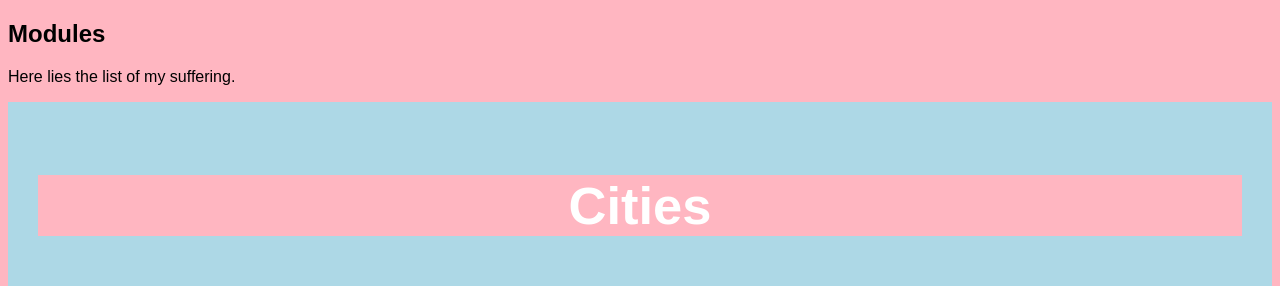
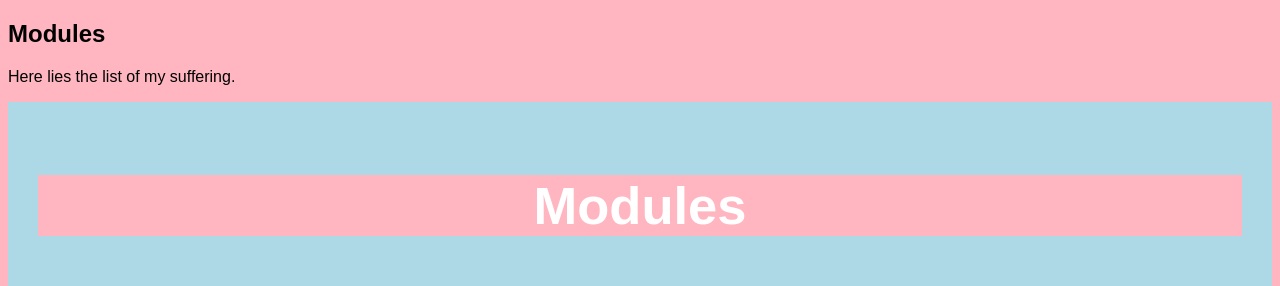
Before and after one commit to jtran4/layout, a plain HTML site: page modules.html in a window 1280 px wide. Shown: the top 286 px of the page. Drawn offline with Linux system fonts and the light colour scheme.

Commit message:
Update modules.html

```diff
--- a/modules.html
+++ b/modules.html
@@ -15,7 +15,7 @@
 <p>Here lies the list of my suffering.</p>
 
 <header>
-  <h2>Cities</h2>
+  <h2>Modules</h2>
 </header>
 
 <section>
```
